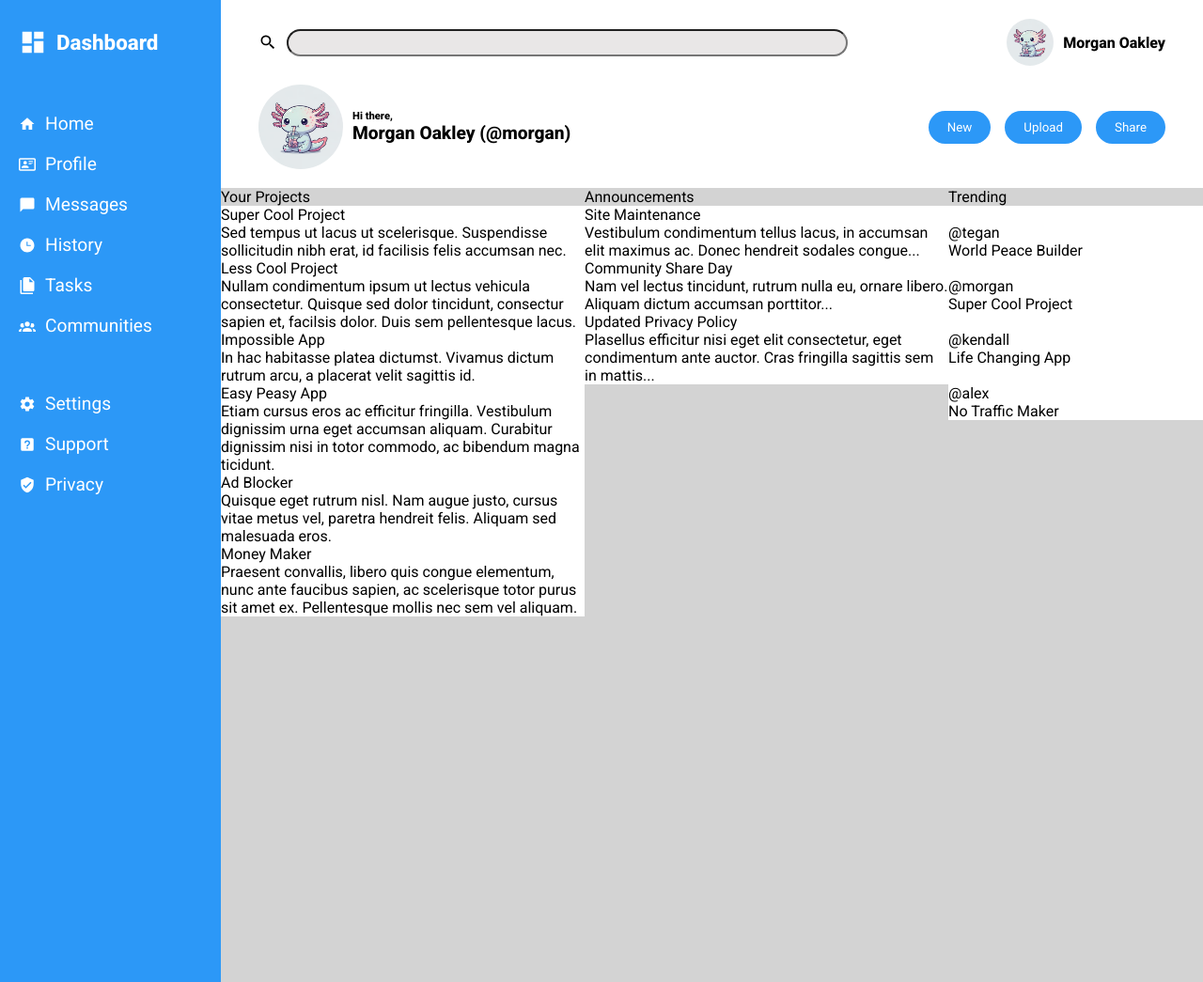
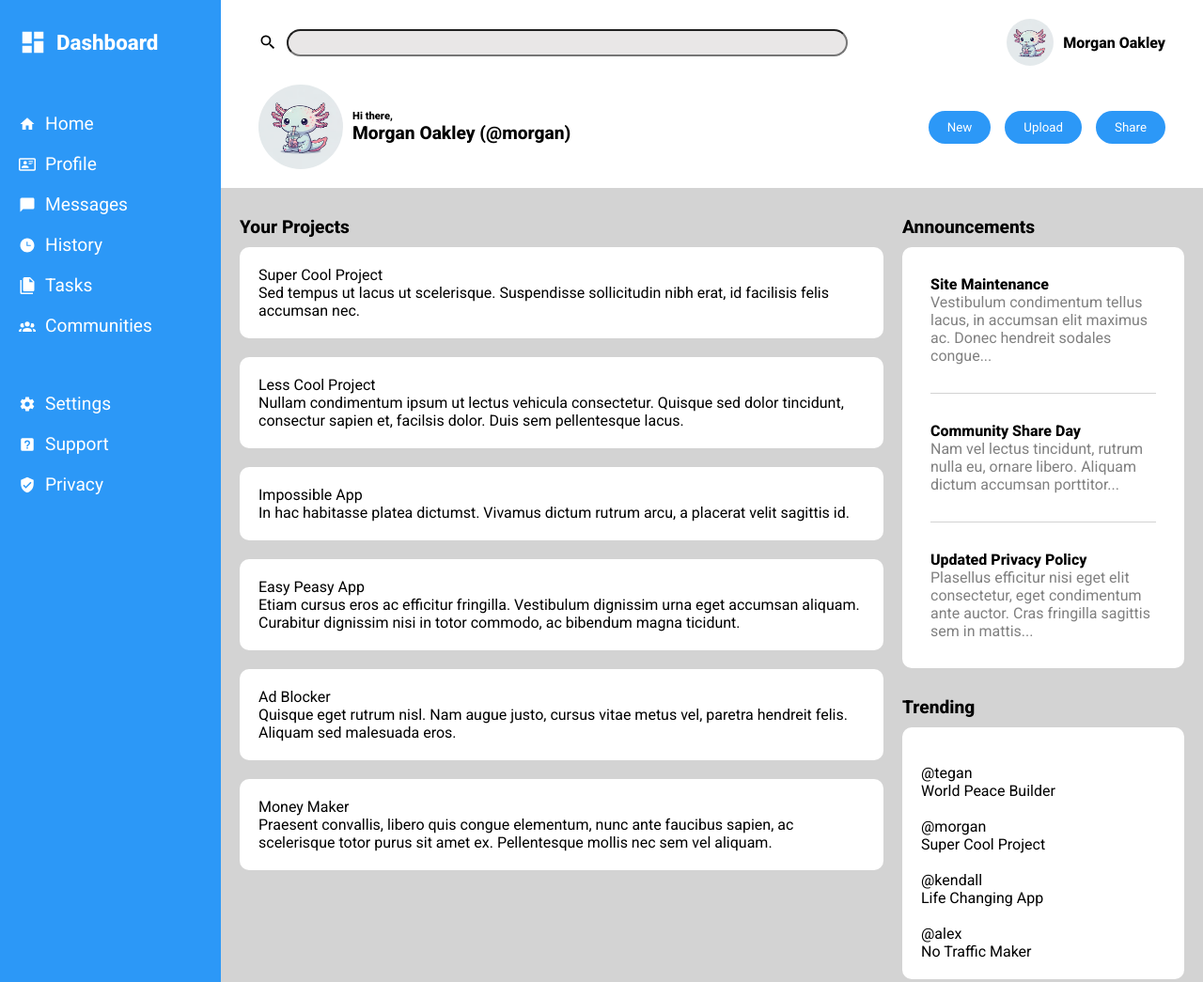
Before and after one commit to otaku722/admin-dashboard, a plain HTML site: page index.html in a window 1280 px wide. Shown: the top 1045 px of the page at 94% size. Drawn offline with Linux system fonts and the light colour scheme.

Commit message:
Add styling to content portion of admin dashboard
Add basic styling to main content portion of dashboard.

```diff
--- a/index.html
+++ b/index.html
@@ -133,8 +133,10 @@
                     </li>
                 </ul>
             </div>
+            <div class="content-right-side">
                 <div class="announcements">
                     <p>Announcements</p>
+                    <div class="announcement-list">
                         <ul>
                             <li>
                                 <p>Site Maintenance</p>
@@ -150,8 +152,10 @@
                             </li>
                         </ul>
                     </div>
+                </div>
                 <div class="trending">
                     <p>Trending</p>
+                    <div class="trending-list">
                         <ul>
                             <li>
                                 <img src="" alt="">
@@ -185,5 +189,7 @@
                     </div>
                 </div>
             </div>
+        </div>
+    </div>
 </body>
 </html>
--- a/style.css
+++ b/style.css
@@ -11,18 +11,38 @@ a {
     color: white;
 }
 
+.announcements {
+    margin-bottom: 20px;
+}
+
+.announcement-list {
+    background-color: white;
+    padding: 0 30px;
+    border-radius: 10px;
+}
+
 .container {
     display: grid;
     grid-template-columns: 235px 1fr;
     grid-template-rows: 1fr 5fr;
+    height: 100vh;
 }
 
 .content {
     grid-column: 2 / 3;
     grid-row: 2 / 3;
     display: grid;
-    grid-template-columns: 1fr 1fr 0.7fr;
+    grid-template-columns: 3fr 300px;
     background-color: #d3d3d3;
+    gap: 20px;
+    padding: 20px;
+}
+
+.content-right-side {
+    grid-column: 2 / 3;
+    display: flex;
+    flex-direction: column;
+    justify-content: space-between;
 }
 
 .dashboard {
@@ -93,6 +113,28 @@ a {
     gap: 10px;
 }
 
+.announcements li {
+    padding: 30px 0;
+}
+
+.announcements ul {
+    display: flex;
+    flex-direction: column;
+}
+
+.announcements ul p:first-child {
+    font-weight: bold;
+}
+
+.announcements ul p:last-child {
+    color: gray;
+}
+
+.announcements ul li:nth-child(2) {
+    border-top: 1px solid lightgray;
+    border-bottom: 1px solid lightgray;
+}
+
 .actions ul {
     display: flex;
     gap: 15px;
@@ -119,6 +161,12 @@ a {
     border-radius: 30px;
 }
 
+.projects ul{
+    display: grid;
+    grid-template-columns: repeat(auto-fit, minmax(400px, 1fr));
+    gap: 20px;
+}
+
 .search-bar img {
     height: 20px;
     width: 20px;
@@ -135,6 +183,12 @@ a {
     background-color: white;
 }
 
+.trending-list {
+    background-color: white;
+    padding: 20px;
+    border-radius: 10px;
+}
+
 .user-info img {
     width: 90px;
     height: 90px;
@@ -149,10 +203,21 @@ a {
     border-radius: 20px;
 }
 
+.projects ul li {
+    padding: 20px;
+    border-radius: 10px;
+}
+
 .dashboard li a, .dashboard li{
     display: flex;
     gap: 10px;
     align-items: center;
+}
+
+.projects > p, .announcements > p, .trending > p {
+    padding: 10px 0;
+    font-size: 1.2rem;
+    font-weight: bold;
 }
 
 #dashboard {
```
Lines whose indentation alone changed are shown as unchanged.
